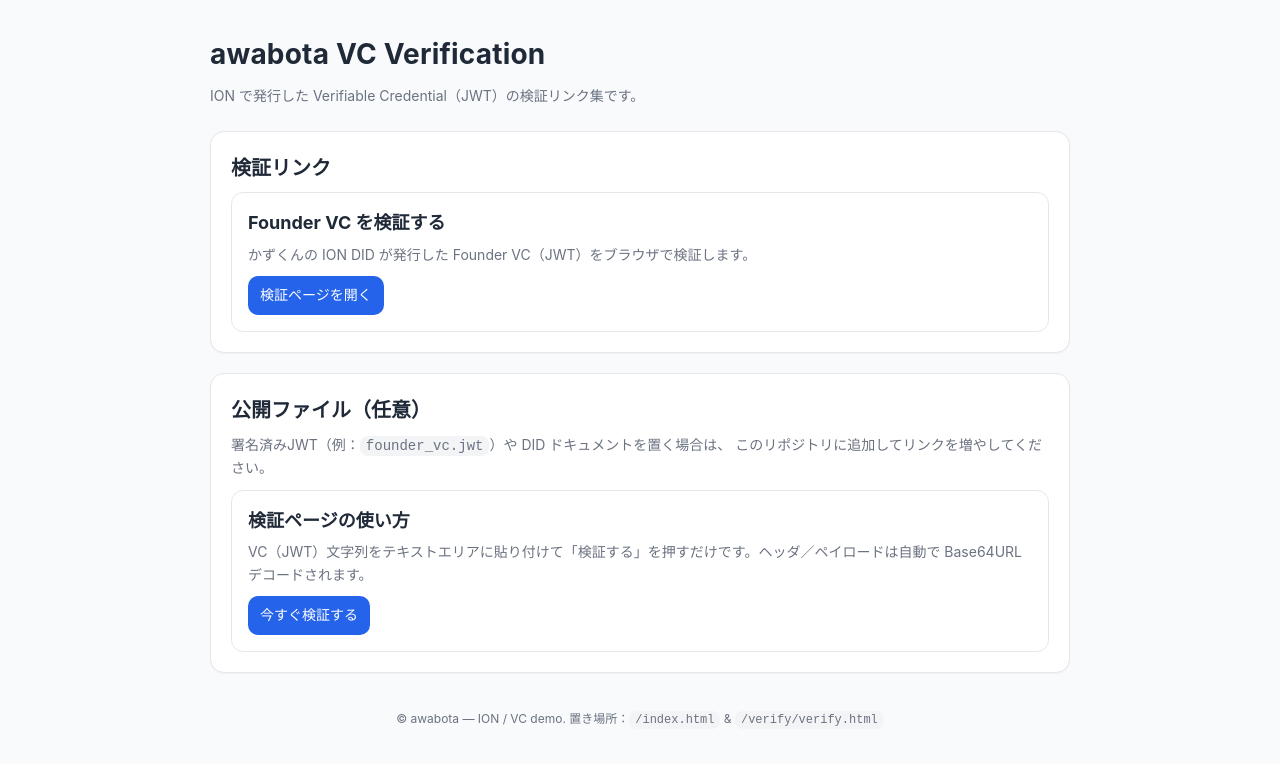
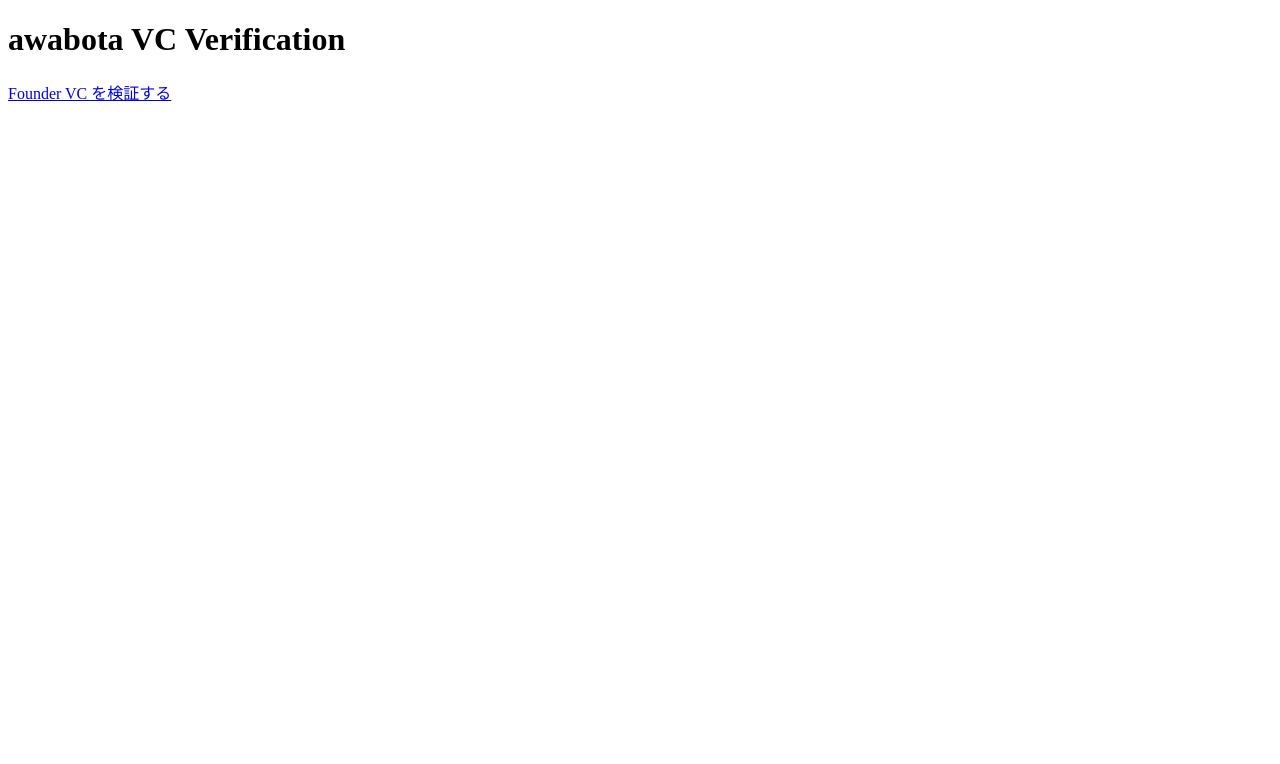
Before and after one commit to miitaku/awabota-vc, a plain HTML site: page index.html in a window 1280 px wide. Drawn offline with Linux system fonts and the light colour scheme.

Commit message:
Update index.html

```diff
--- a/index.html
+++ b/index.html
@@ -1,134 +1,11 @@
-<!doctype html>
+<!DOCTYPE html>
 <html lang="ja">
 <head>
-  <meta charset="utf-8" />
-  <meta name="viewport" content="width=device-width, initial-scale=1" />
+  <meta charset="UTF-8">
   <title>awabota VC Verification</title>
-  <meta name="description" content="awabota ION VC の検証リンク集" />
-  <style>
-    :root{
-      --fg:#1f2937;      /* text */
-      --sub:#6b7280;     /* sub text */
-      --bg:#f8fafc;      /* page bg */
-      --card:#ffffff;    /* card bg */
-      --link:#2563eb;    /* link color */
-      --link-hover:#1d4ed8;
-      --border:#e5e7eb;
-    }
-    *{box-sizing:border-box}
-    html,body{height:100%}
-    body{
-      margin:0;
-      font-family:-apple-system,BlinkMacSystemFont,"Segoe UI",Roboto,Helvetica,Arial,"Noto Sans JP","Hiragino Sans","Hiragino Kaku Gothic ProN",Meiryo,sans-serif;
-      color:var(--fg);
-      background:var(--bg);
-      line-height:1.6;
-    }
-    .wrap{
-      max-width:900px;
-      margin:0 auto;
-      padding:32px 20px 64px;
-    }
-    header{
-      margin-bottom:24px;
-    }
-    h1{
-      margin:0 0 8px 0;
-      font-size:28px;
-      letter-spacing:.2px;
-    }
-    p.lead{
-      margin:0;
-      color:var(--sub);
-      font-size:14px;
-    }
-    .card{
-      background:var(--card);
-      border:1px solid var(--border);
-      border-radius:14px;
-      padding:20px;
-      margin-top:20px;
-      box-shadow:0 1px 2px rgba(0,0,0,.04);
-    }
-    .list{
-      list-style:none;
-      padding:0;
-      margin:8px 0 0;
-      display:grid;
-      gap:12px;
-    }
-    .item{
-      border:1px solid var(--border);
-      border-radius:12px;
-      padding:16px;
-      background:#fff;
-    }
-    .item h3{
-      margin:0 0 6px 0;
-      font-size:18px;
-    }
-    .item p{
-      margin:0 0 10px 0;
-      color:var(--sub);
-      font-size:14px;
-    }
-    .link{
-      display:inline-block;
-      color:#fff;
-      background:var(--link);
-      text-decoration:none;
-      padding:8px 12px;
-      border-radius:10px;
-      font-size:14px;
-      transition:background .15s ease;
-    }
-    .link:hover{ background:var(--link-hover); }
-    footer{
-      margin-top:36px;
-      color:var(--sub);
-      font-size:12px;
-      text-align:center;
-    }
-    code{background:#f3f4f6;padding:2px 6px;border-radius:8px}
-  </style>
 </head>
 <body>
-  <div class="wrap">
-    <header>
-      <h1>awabota VC Verification</h1>
-      <p class="lead">ION で発行した Verifiable Credential（JWT）の検証リンク集です。</p>
-    </header>
-
-    <section class="card">
-      <h2 style="margin:0 0 8px 0;font-size:20px;">検証リンク</h2>
-      <ul class="list">
-        <li class="item">
-          <h3>Founder VC を検証する</h3>
-          <p>かずくんの ION DID が発行した Founder VC（JWT）をブラウザで検証します。</p>
-          <!-- ルート固定パスにしているので必ず開きます -->
-          <a class="link" href="/verify/verify.html">検証ページを開く</a>
-        </li>
-      </ul>
-    </section>
-
-    <section class="card">
-      <h2 style="margin:0 0 8px 0;font-size:20px;">公開ファイル（任意）</h2>
-      <p class="lead" style="margin:0 0 10px 0;">
-        署名済みJWT（例：<code>founder_vc.jwt</code>）や DID ドキュメントを置く場合は、
-        このリポジトリに追加してリンクを増やしてください。
-      </p>
-      <ul class="list">
-        <li class="item">
-          <h3>検証ページの使い方</h3>
-          <p>VC（JWT）文字列をテキストエリアに貼り付けて「検証する」を押すだけです。ヘッダ／ペイロードは自動で Base64URL デコードされます。</p>
-          <a class="link" href="/verify/verify.html">今すぐ検証する</a>
-        </li>
-      </ul>
-    </section>
-
-    <footer>
-      <p>© awabota — ION / VC demo. 置き場所：<code>/index.html</code> &amp; <code>/verify/verify.html</code></p>
-    </footer>
-  </div>
+  <h1>awabota VC Verification</h1>
+  <p><a href="/verify/verify.html">Founder VC を検証する</a></p>
 </body>
 </html>
```
